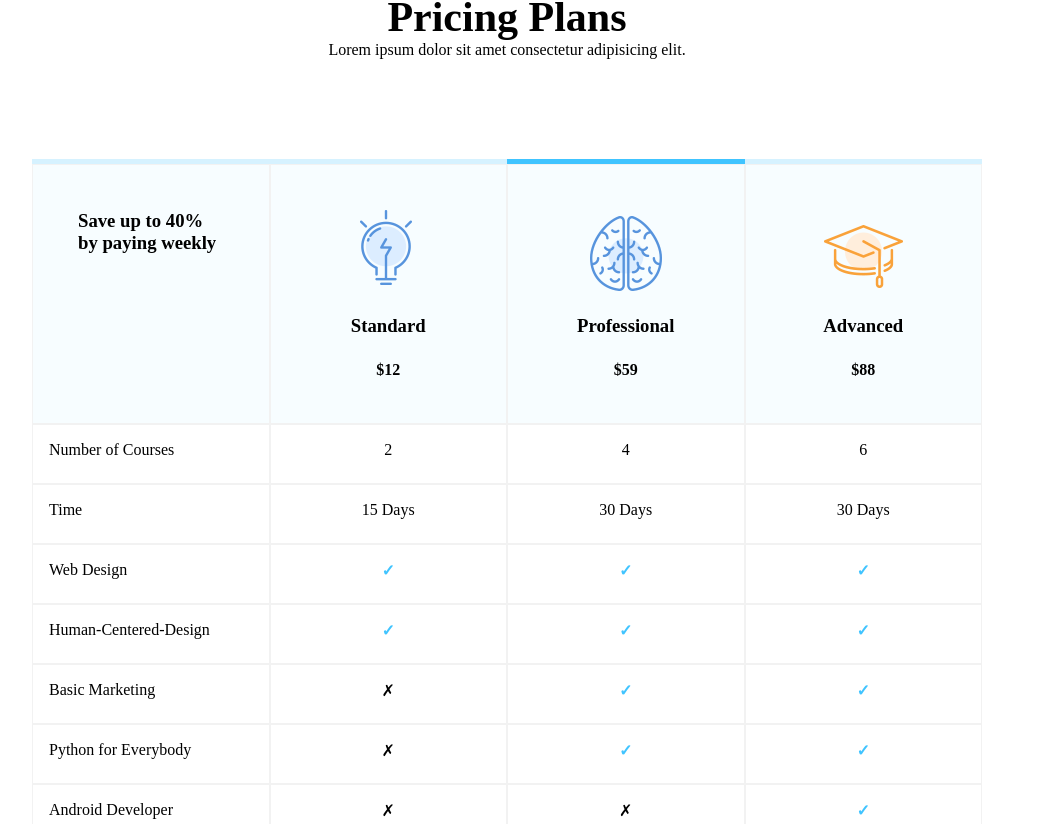
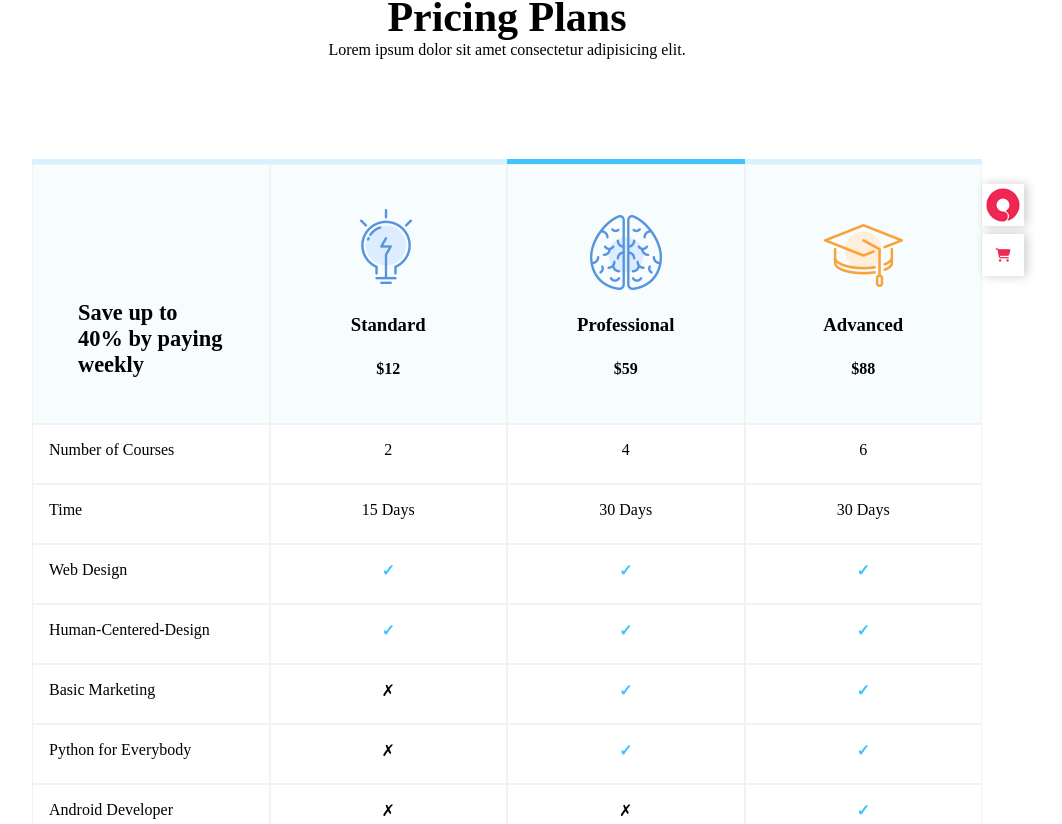
Before and after one commit to MLaz95/proj-html-vuejs, a Vue app: page / in a window 1280 px wide. Shown: the part 4596-5420 px from the top of the page, without its empty margins (133-1195 px from the left). Built offline with nearby package versions, Linux system fonts and the light colour scheme.

Commit message:
aggiunti bottoni laterali alla tabella prezzi + piccoli fix stile

```diff
--- a/src/components/PricingChart.vue
+++ b/src/components/PricingChart.vue
@@ -73,7 +73,7 @@
         <!-- stub column, the stub info is taken from its own array -->
         <div class="col-3 plan stub">
             <div class="plan-head">
-                <h3>Save up to 40% by paying weekly</h3>
+                <h3><strong>Save up to 40% by paying weekly</strong></h3>
             </div>
             <div v-for="item in keyList" class="plan-cell">{{ item }}</div>
         </div>
@@ -99,6 +99,13 @@
             </div>
         </div>
 
+        <div class="side-buttons">
+            <!-- qode -->
+            <button><img src="/img/qode-icon.png" alt="qode"></button>
+            <!-- cart -->
+            <button><i class="fa-solid fa-cart-shopping"></i></button>
+        </div>
+
     </div>
 
 </template>
@@ -109,6 +116,7 @@
     .price-chart{
         border-top: 5px solid $border-tertiary;
         padding-bottom: 100px;
+        position: relative;
     }
     .plan{
         display: flex;
@@ -134,12 +142,17 @@
             height: 260px;
             display: flex;
             flex-direction: column;
+            justify-content: end;
             align-items: center;
             gap: 1.5rem;
             padding: 45px;
             border: 1px solid $border-primary;
 
             background-color: $bg-fourth;
+
+            h3 strong{
+                font-size: 1.4rem;
+            }
         }
 
         .plan-cell{
@@ -175,4 +188,38 @@
         }
     }
 
+    .side-buttons{
+        button{
+            cursor: pointer;
+            position: absolute;
+            left: 100%;
+            z-index: 99;
+
+            width: 42px;
+            height: 42px;
+            color: #EE2852;
+            background-color: white;
+            border: none;
+            box-shadow: 3px 0 10px rgba($color: #000000, $alpha: 0.2);
+            transition: width 0.3s;
+
+            img{
+                width: 42px;
+            }
+
+            &:first-child{
+                top: 20px;
+            }
+
+            &:nth-child(2){
+                top: 70px;
+            }
+
+
+            &:hover{
+                width: 80px;
+            }
+        }
+    }
+
 </style>
```
Also changed, not shown: public/img/qode-icon.png (added).
